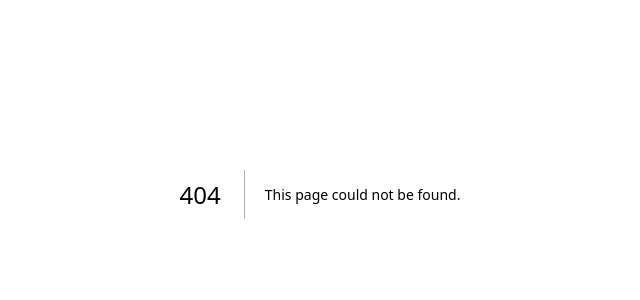
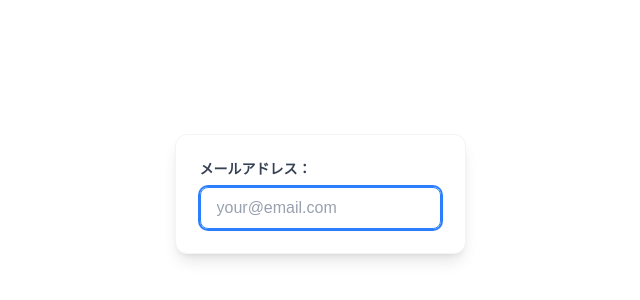
Before and after one commit to oharu121/react-demo, a Next.js app: page /autofocus-input in a window 1280 px wide. Before the commit this address had no page. Shown: the part 206-506 px from the top of the page, without its empty margins (320-960 px from the left). Built offline with nearby package versions, Linux system fonts and the light colour scheme.

Commit message:
add autofocus input example

```diff
--- /dev/null
+++ b/app/autofocus-input/page.tsx
@@ -0,0 +1,10 @@
+"use client";
+import AutofocusInput from "@/components/AutofocusInput";
+
+export default function Page() {
+  return (
+    <main className="min-h-screen flex items-center justify-center">
+      <AutofocusInput />
+    </main>
+  );
+}
--- a/app/page.tsx
+++ b/app/page.tsx
@@ -5,6 +5,7 @@ const components = [
   { name: "BrokenAnimationBox", path: "/broken-animation-box" },
   { name: "SafeAnimationBox", path: "/safe-animation-box" },
   { name: "SafeAnimationBoxWithHooks", path: "/safe-animation-box-with-hooks" },
+  { name: "AutofocusInput", path: "/autofocus-input" },
 ];
 
 export default function Home() {
--- /dev/null
+++ b/components/AutofocusInput.tsx
@@ -0,0 +1,26 @@
+import React, { useEffect, useRef } from "react"
+
+export default function AutofocusInput() {
+  const inputRef = useRef<HTMLInputElement>(null)
+
+  useEffect(() => {
+    inputRef.current?.focus()
+  }, [])
+
+  return (
+    <div className="flex items-center justify-center min-h-[40vh]">
+      <div className="bg-white p-6 rounded-xl shadow-lg w-full max-w-sm border border-gray-100">
+        <label htmlFor="email" className="block text-gray-700 text-sm font-semibold mb-2">
+          メールアドレス：
+        </label>
+        <input
+          ref={inputRef}
+          id="email"
+          type="email"
+          placeholder="your@email.com"
+          className="w-full px-4 py-2 rounded-lg border text-black border-gray-300 focus:outline-none focus:ring-2 focus:ring-blue-500 focus:border-blue-500 shadow-sm transition-all duration-200 placeholder-gray-400"
+        />
+      </div>
+    </div>
+  )
+}
```
